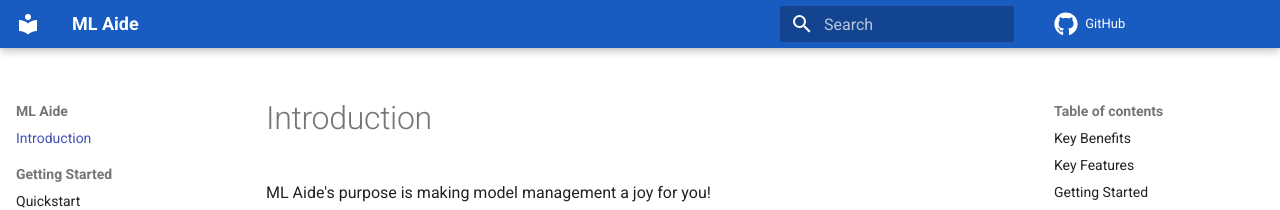
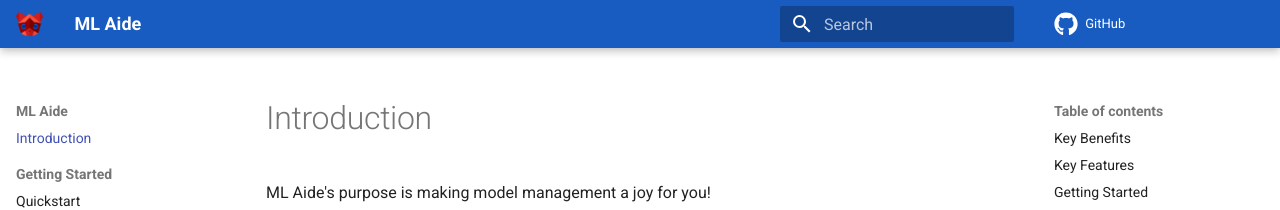
Before and after one commit to MLAide/docs, an MkDocs documentation site: the page built from docs/index.md, in a window 1280 px wide. Shown: the top 210 px of the page. Built offline with MkDocs 1.6.1 and Material for MkDocs 9.7.7, drawn with Linux system fonts in a browser that asks for light colours; comment, search, counter and statistics services are not loaded.

Commit message:
Added ml aide logo

```diff
--- a/mkdocs.yml
+++ b/mkdocs.yml
@@ -9,6 +9,8 @@
     - search.share
   icon:
     repo: fontawesome/brands/github
+  logo: img/logo.png
+  favicon: img/favicon.ico
 repo_url: https://github.com/MLAide/docs
 nav:
   - index.md
```
Also changed, not shown: docs/img/favicon.ico (added), docs/img/logo.png (added).
